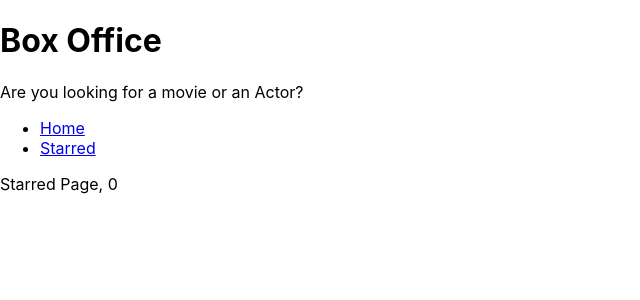
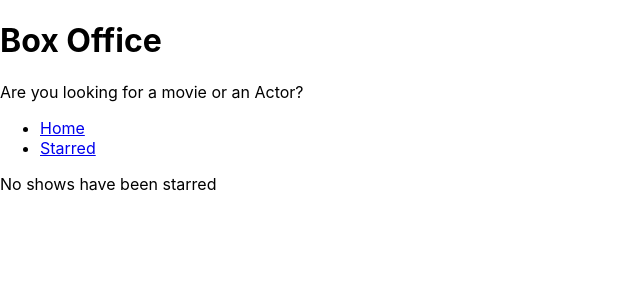
Before and after one commit to jthitch/box-office-app, a React (Create React App) app: page /starred in a window 1280 px wide. Shown: the top 300 px of the page, without its empty margins (0-640 px from the left). Built offline with nearby package versions, Linux system fonts and the light colour scheme.

Commit message:
fetched starred shows data and display showGrid for them

```diff
--- a/src/api/tvmaze.js
+++ b/src/api/tvmaze.js
@@ -11,3 +11,8 @@
 export const searchForPeople = query => apiGet(`/search/people?q=${query}`);
 
 export const getShowById = showId => apiGet(`/shows/${showId}?embed[]=seasons&embed[]=cast`);
+
+export const getShowsByIds = async showIds => {
+  const apiRequestPromises = showIds.map(showId => apiGet(`/shows/${showId}`))
+  return Promise.all(apiRequestPromises)
+}
--- a/src/lib/useStarredShows.js
+++ b/src/lib/useStarredShows.js
@@ -9,9 +9,7 @@
     useEffect(() => {
       localStorage.setItem(localStorageKey,JSON.stringify(state))
     },[state, localStorageKey])
-
     return [state, dispatch]
-
   }
 
   const starredShowsReducer = (currentStarred, action) => {
--- a/src/pages/Starred.jsx
+++ b/src/pages/Starred.jsx
@@ -1,10 +1,34 @@
+import { useQuery } from "@tanstack/react-query";
 import { useStarredShows } from "../lib/useStarredShows";
+import { getShowById, getShowsByIds } from "../api/tvmaze";
+import ShowGrid from "../components/shows/ShowGrid";
+
 
 const Starred = () => {
-  const [starredShows] = useStarredShows();
+  const [starredShowsIds] = useStarredShows();
 
+  const { data: starredShows, error: starredShowsError } = useQuery({
+    queryKey: ['starred', starredShowsIds],
+    queryFn: () =>
+      getShowsByIds(starredShowsIds).then(result =>
+      result.map(show => ({ show }))
+      ),
+    refetchOnWindowFocus: false,
+  })
 
-  return <div>Starred Page, {starredShows.length}</div>;
+  if (starredShows?.length === 0 ){
+    return <div>No shows have been starred</div>
+  }
+
+  if (starredShows?.length > 0 ){
+    return <ShowGrid shows={starredShows} />
+  }
+
+  if(starredShowsError) {
+    return <div>Error occured: {starredShowsError.message}</div>
+  }
+
+  return <div>Shows are loading...</div>;
 };
 
 export default Starred;
```
Also changed, not shown: 1 other file (tests, documents, lock files or other folders).
